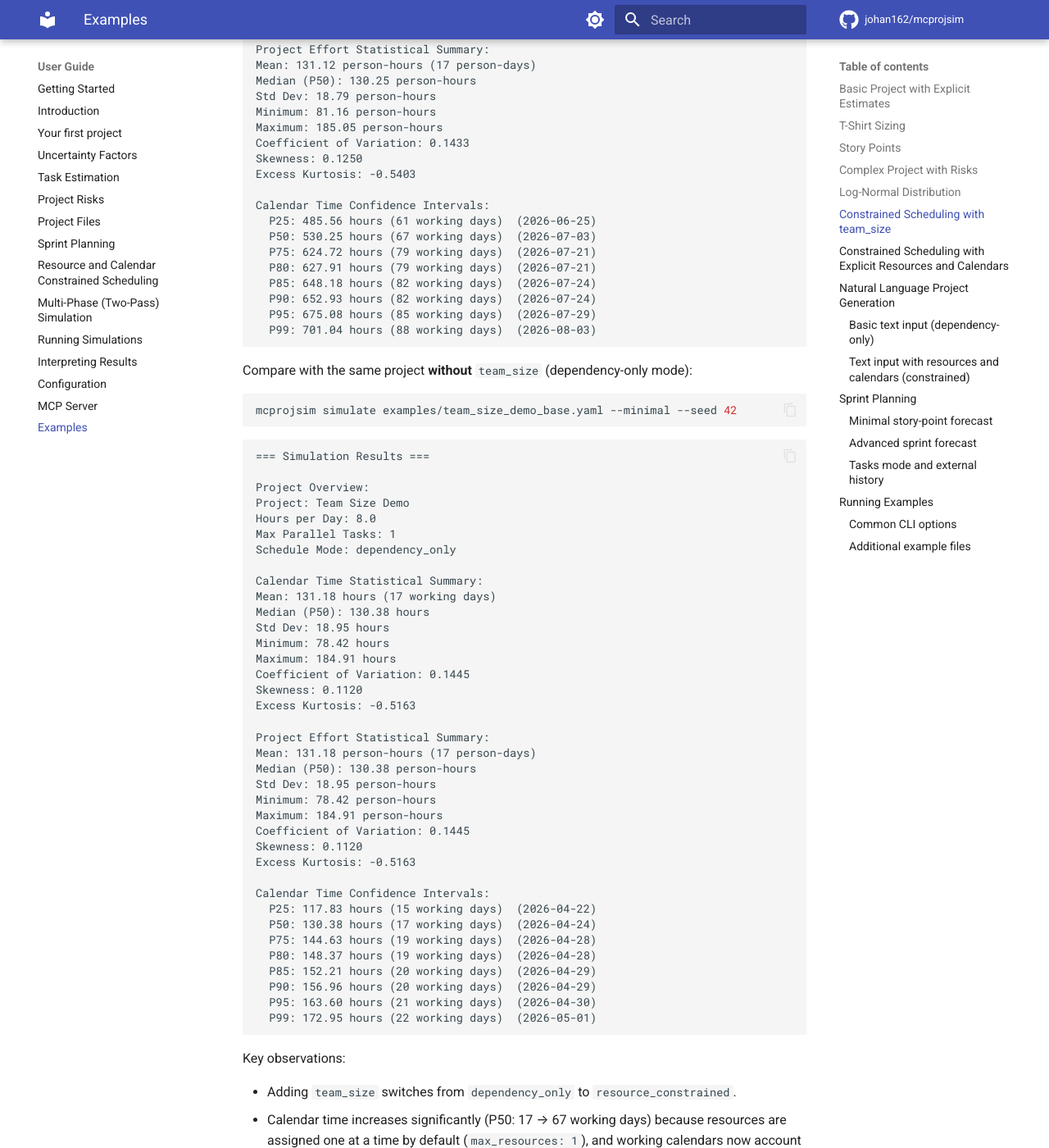
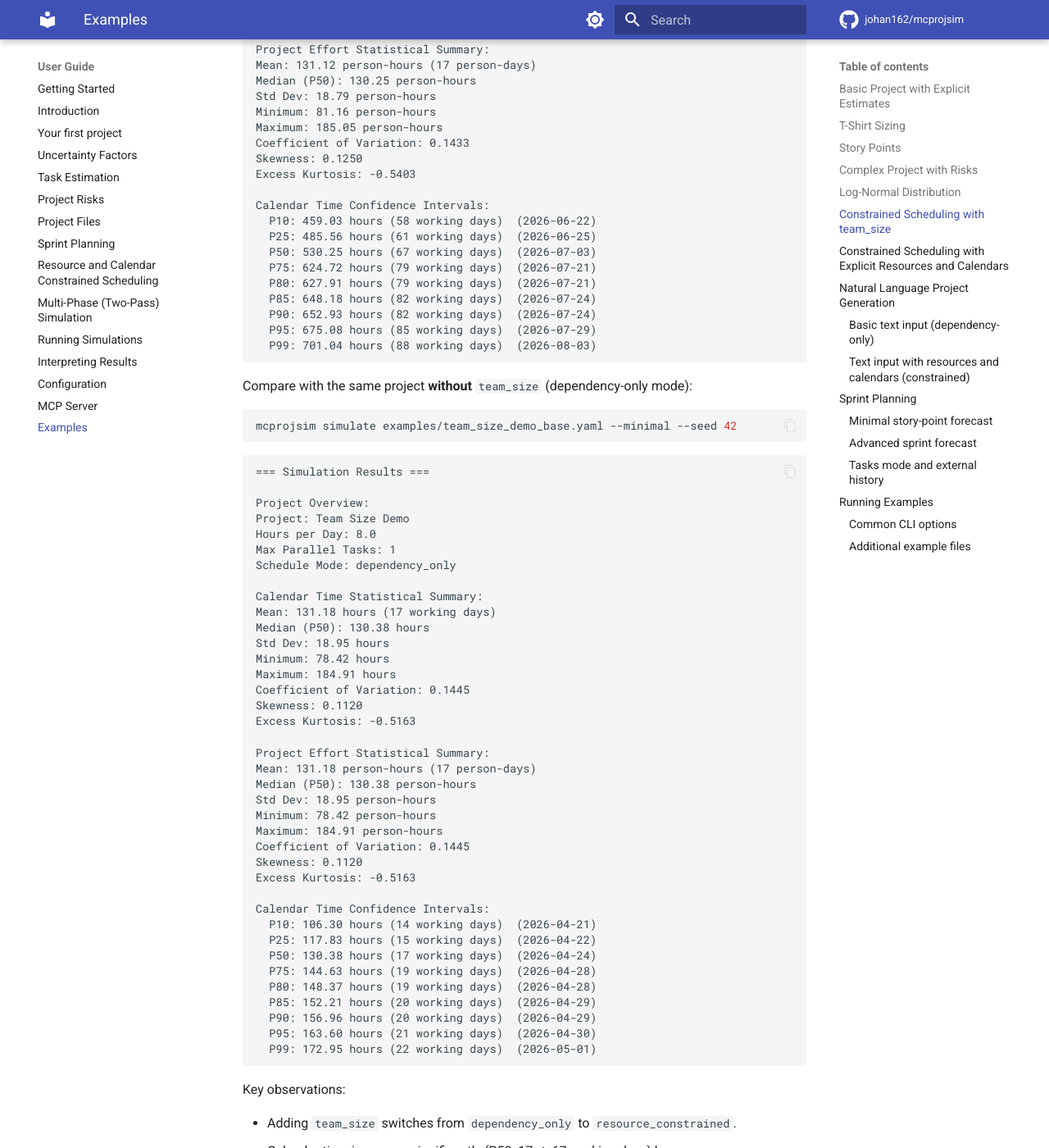
Before and after one commit to johan162/mcprojsim, an MkDocs documentation site: the page built from docs/examples.md, in a window 1280 px wide and 1400 px high, scrolled down 13133 px. Shown: the whole window at 82% size. Built offline with MkDocs 1.6.1 and Material for MkDocs 9.7.7, drawn with Linux system fonts in a browser that asks for light colours; comment, search, counter and statistics services are not loaded.

Commit message:
Updated example.md to include new P10 default percentile

```diff
--- a/docs/examples.md
+++ b/docs/examples.md
@@ -676,6 +676,7 @@ Skewness: 0.1250
 Excess Kurtosis: -0.5403
 
 Calendar Time Confidence Intervals:
+  P10: 459.03 hours (58 working days)  (2026-06-22)
   P25: 485.56 hours (61 working days)  (2026-06-25)
   P50: 530.25 hours (67 working days)  (2026-07-03)
   P75: 624.72 hours (79 working days)  (2026-07-21)
@@ -722,6 +723,7 @@ Skewness: 0.1120
 Excess Kurtosis: -0.5163
 
 Calendar Time Confidence Intervals:
+  P10: 106.30 hours (14 working days)  (2026-04-21)
   P25: 117.83 hours (15 working days)  (2026-04-22)
   P50: 130.38 hours (17 working days)  (2026-04-24)
   P75: 144.63 hours (19 working days)  (2026-04-28)
```
